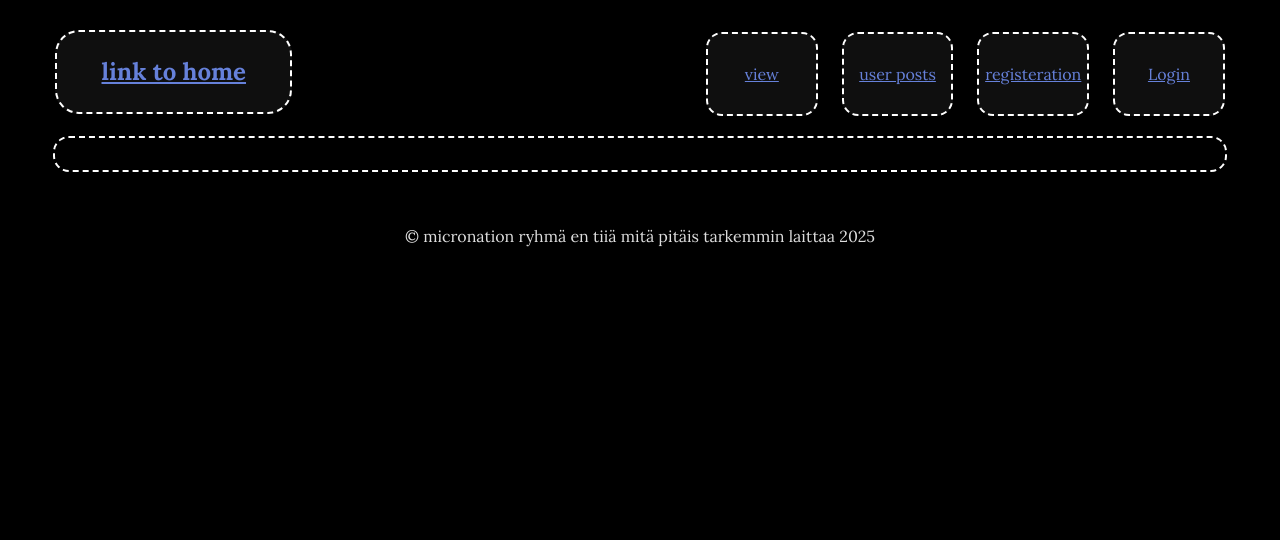
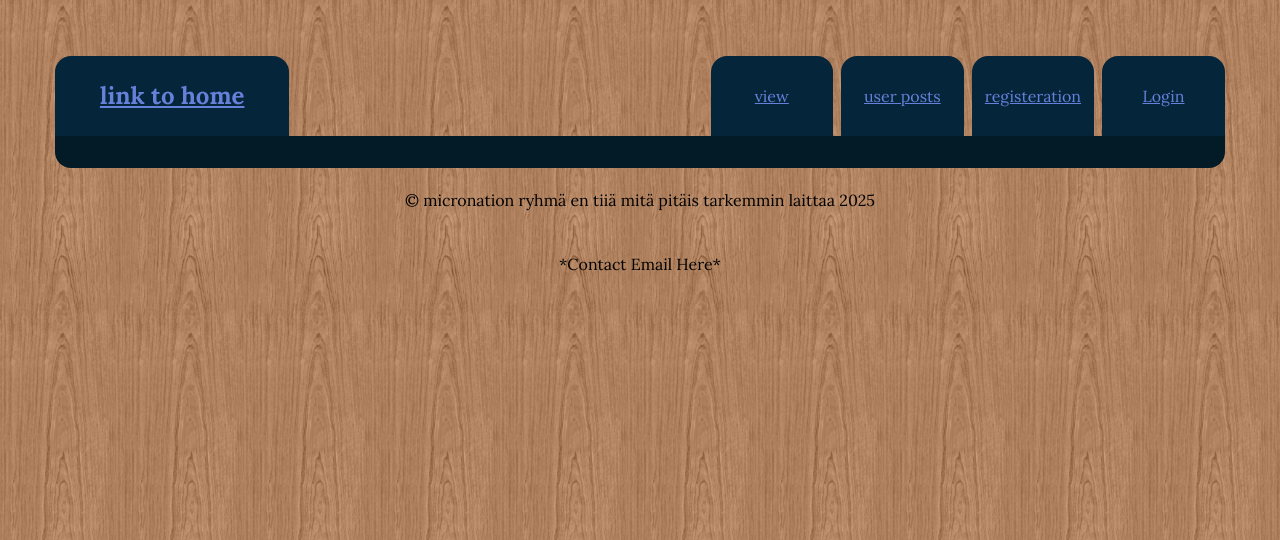
Before and after one commit to Lauri23014/ICT-kesa--projekti---Micronation, a Django app: page /timeline in a window 1280 px wide. Shown: the top 540 px of the page. Run offline with Django 5.2, Linux system fonts and the light colour scheme.

Commit message:
visual overhaul

```diff
--- a/django/map/static/mapscript.js
+++ b/django/map/static/mapscript.js
@@ -1,5 +1,5 @@
 //map setup
-var map = L.map('map').setView([51.505, -0.09], 13);
+var map = L.map('map').setView([60.73958103204708, 24.75605680821921], 13);
 
 //tile layer
 L.tileLayer('https://tile.openstreetmap.org/{z}/{x}/{y}.png', {
@@ -8,7 +8,8 @@ L.tileLayer('https://tile.openstreetmap.org/{z}/{x}/{y}.png', {
 }).addTo(map);
 
 //marker
-var marker = L.marker([51.5, -0.09],{alt:'alttext'}).addTo(map);
+
+var marker = L.marker([60.73958103204708, 24.75605680821921], {alt:'alttext'}, {icon:'mascoticon'}).addTo(map);
 
 var popup = L.popup()
     .setContent('<b>Hello world!</b><br><img src="/static/testthumbnail.jpg" alt="thumbnail" style="height:125px;width:auto;max-width:220px;display:block;margin-left:auto;margin-right:auto;padding:5px;"><br>I am a popup. Click me twice to view a scene.');
--- a/django/map/templates/map/index.html
+++ b/django/map/templates/map/index.html
@@ -18,5 +18,4 @@
     </div>
     <script src="{% static "mapscript.js" %}"></script>
     <a href="https://www.openstreetmap.org/fixthemap">Having an issue with the map?</a>
-    <p>*Contact Email Here*</p>
 {% endblock %}
--- a/django/static/style.css
+++ b/django/static/style.css
@@ -3,7 +3,7 @@
 @property --main-text-color {
     syntax: "<color>";
     inherits: false;
-    initial-value: #dddddd;
+    initial-value: #f0f0f0;
 }
 
 @property --link-text-color {
@@ -33,13 +33,13 @@
 @property --main-bg-color {
     syntax: "<color>";
     inherits: false;
-    initial-value: #0f0f0f;
+    initial-value: #05253a;
 }
 
 @property --sub-bg-color {
     syntax: "<color>";
     inherits: false;
-    initial-value: #000000;
+    initial-value: #021b27;
 }
 
 @property --highlight-bg-color {
@@ -54,9 +54,17 @@
     initial-value: #c0c0c069;
 }
 
+@property --bottom-text-color {
+	syntax: "<color>";
+	inherits: false;
+	initial-value: #000000;
+}
+
 body {
-	background-color: var(--sub-bg-color);
-	color: var(--main-text-color);
+	background-image: url('/static/wood-veneer-598-mm-architextures.jpg');
+	background-repeat: repeat;
+	background-attachment: fixed;
+	background-size: 10%;
 	font-family: Lora, Verdana;
 }
 
@@ -70,12 +78,13 @@ body {
 	#homepagebanner {
 		text-align: center;
 		margin: auto;
+		margin-bottom: 0;
 		padding: 1.5rem 0;
 		height: 2rem;
 		width: 20%;
 		background-color: var(--main-bg-color);
-		border-radius: 1em;
-		border: var(--highlight-text-color) 2px dashed;
+		border-top-left-radius: 1rem;
+		border-top-right-radius: 1rem;
 
 		a {
 			margin: 0;
@@ -97,21 +106,24 @@ body {
 		list-style: none;
 		height: 8em;
 		margin: auto;
+		justify-content: flex-end;
+		align-items: flex-end;
 	}
 
 	li {
 		width: 22.5%;
-		margin: 1.5em 0 1.5em 1.5em;
 		height: 5rem;
 		background-color: var(--main-bg-color);
-		border-radius: 1em;
-		border: var(--highlight-text-color) 2px dashed;
+		margin-left: 0.5rem;
+		border-top-left-radius: 1rem;
+		border-top-right-radius: 1rem;
 
 		a {
 			display: block;
 			text-align: center;
 			line-height: 5rem; /* height of parent container */
 			margin: auto;
+			margin-bottom: 0;
 		}
 	}
 }
@@ -121,25 +133,32 @@ body {
 	margin: auto;
 	overflow: hidden;
 	padding: 1em;
+	border-bottom-left-radius: 1rem;
+	border-bottom-right-radius: 1rem;
 	background-color: var(--sub-bg-color);
-	border-radius: 1em;
-	border: var(--highlight-text-color) 2px dashed;
 }
 
 #enddiv {
 	display: flex;
-	width: 100%;
+	flex-direction: column;
 	height: 8em;
 }
 
 #copyrightnotice {
 	margin: auto;
 	text-align: center;
+	color: var(--bottom-text-color);
+}
+
+#contactemail {
+	margin: auto;
+	text-align: center;
+	color: var(--bottom-text-color);
 }
 
 /* text */
 
-h1, h2, h3, p {
+h1, h2, h3, p, ul, li, form {
 	color: var(--main-text-color);
 }
 
--- a/django/templates/base.html
+++ b/django/templates/base.html
@@ -53,6 +53,7 @@
 
         <div id="enddiv">
             <p id="copyrightnotice">© micronation ryhmä en tiiä mitä pitäis tarkemmin laittaa 2025</p>
+            <p id="contactemail">*Contact Email Here*</p>
         </div>
     </body>
 </html>
```
Also changed, not shown: README.md, django/map/static/icons/mascot_ico.png (added), django/static/wood-veneer-598-mm-architextures.jpg (added).
